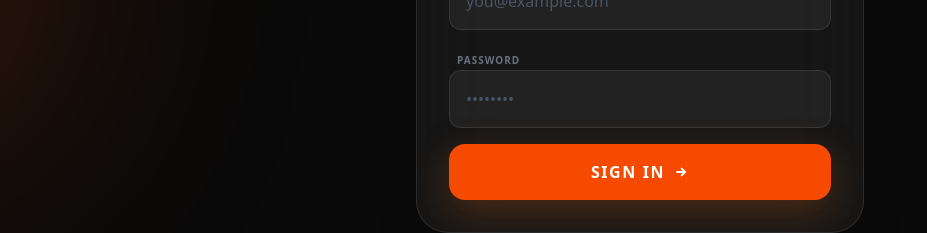
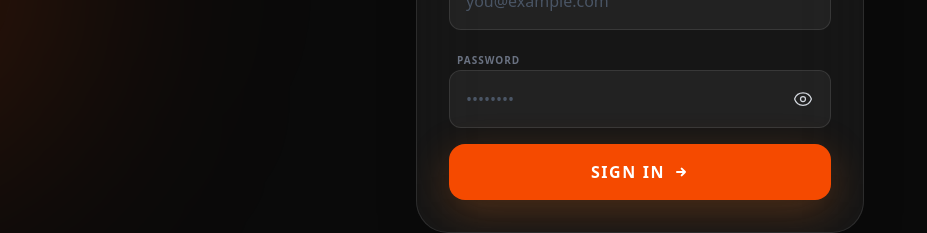
Before and after one commit to tejamahesh1433/indian-food-truck-site, a Next.js app: page /login in a window 1280 px wide. Shown: the part 416-649 px from the top of the page, without its empty margins (0-927 px from the left). Built offline with nearby package versions, Linux system fonts and the light colour scheme; no server answers; the database is empty.

Commit message:
feat: add password visibility toggle on login page
- Eye/eye-off SVG icons with smooth transitions
- Active scale animation on click
- Accessible with title and aria-label attributes
- Bright gray-300 color for visibility on dark background

```diff
--- a/src/app/login/page.tsx
+++ b/src/app/login/page.tsx
@@ -14,6 +14,7 @@ export default function LoginPage() {
     const [mode, setMode] = useState<"login" | "signup">("login");
     const [isLoading, setIsLoading] = useState(false);
     const [error, setError] = useState<string | null>(null);
+    const [showPassword, setShowPassword] = useState(false);
 
     const [formData, setFormData] = useState({
         name: "",
@@ -144,14 +145,34 @@ export default function LoginPage() {
 
                                 <div className="space-y-1">
                                     <label className="text-[10px] font-black uppercase tracking-widest text-gray-500 ml-2">Password</label>
+                                    <div className="relative">
                                         <input
                                             required
-                                        type="password"
+                                            type={showPassword ? "text" : "password"}
                                             placeholder="••••••••"
-                                        className="w-full bg-white/5 border border-white/10 rounded-xl px-4 py-4 text-white placeholder:text-gray-600 outline-none focus:border-orange-500/50 transition"
+                                            className="w-full bg-white/5 border border-white/10 rounded-xl px-4 py-4 pr-12 text-white placeholder:text-gray-600 outline-none focus:border-orange-500/50 transition"
                                             value={formData.password}
                                             onChange={(e) => setFormData({ ...formData, password: e.target.value })}
                                         />
+                                        <button
+                                            type="button"
+                                            title={showPassword ? "Hide password" : "Show password"}
+                                            aria-label={showPassword ? "Hide password" : "Show password"}
+                                            onClick={() => setShowPassword((p) => !p)}
+                                            className="absolute right-3 top-1/2 -translate-y-1/2 text-gray-300 hover:text-orange-400 transition-all duration-200 active:scale-75 p-1.5 rounded-xl hover:bg-white/10"
+                                        >
+                                            {showPassword ? (
+                                                <svg className="w-5 h-5 transition-opacity duration-200" fill="none" viewBox="0 0 24 24" stroke="currentColor" strokeWidth={1.5}>
+                                                    <path strokeLinecap="round" strokeLinejoin="round" d="M3.98 8.223A10.477 10.477 0 0 0 1.934 12C3.226 16.338 7.244 19.5 12 19.5c.993 0 1.953-.138 2.863-.395M6.228 6.228A10.451 10.451 0 0 1 12 4.5c4.756 0 8.773 3.162 10.065 7.498a10.522 10.522 0 0 1-4.293 5.774M6.228 6.228 3 3m3.228 3.228 3.65 3.65m7.894 7.894L21 21m-3.228-3.228-3.65-3.65m0 0a3 3 0 1 0-4.243-4.243m4.242 4.242L9.88 9.88" />
+                                                </svg>
+                                            ) : (
+                                                <svg className="w-5 h-5 transition-opacity duration-200" fill="none" viewBox="0 0 24 24" stroke="currentColor" strokeWidth={1.5}>
+                                                    <path strokeLinecap="round" strokeLinejoin="round" d="M2.036 12.322a1.012 1.012 0 0 1 0-.639C3.423 7.51 7.36 4.5 12 4.5c4.638 0 8.573 3.007 9.963 7.178.07.207.07.431 0 .639C20.577 16.49 16.64 19.5 12 19.5c-4.638 0-8.573-3.007-9.963-7.178Z" />
+                                                    <path strokeLinecap="round" strokeLinejoin="round" d="M15 12a3 3 0 1 1-6 0 3 3 0 0 1 6 0Z" />
+                                                </svg>
+                                            )}
+                                        </button>
+                                    </div>
                                 </div>
                             </motion.div>
                         </AnimatePresence>
```
Lines whose indentation alone changed are shown as unchanged.
